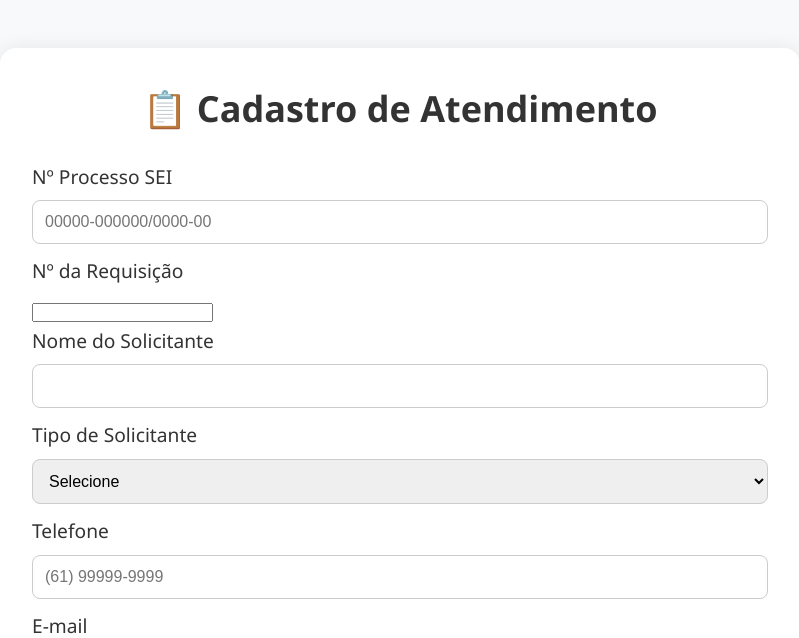
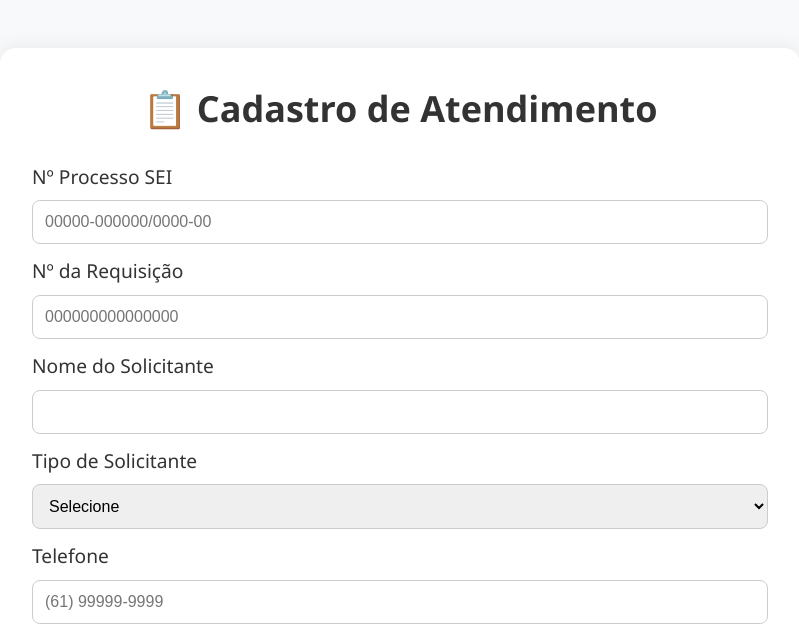
Before and after one commit to PadawanXXVI/cr_novacap, a Flask app: page /cadastro-atendimento in a window 1280 px wide. Shown: the top 638 px of the page, without its empty margins (240-1039 px from the left). Run offline with Flask 3, Linux system fonts and the light colour scheme; the visitor is signed in with stand-in values (Sample User, id 1); data that the repository does not hold is empty.

Commit message:
padronizado o campo "Nº da Requisição" no cadastro de atendimento
Ajustado o input do campo "Nº da Requisição" para seguir o mesmo padrão visual e estrutural do campo "Nº do Processo SEI", com placeholder e maxlength aplicados.

```diff
--- a/app/templates/cadastro_atendimento.html
+++ b/app/templates/cadastro_atendimento.html
@@ -29,7 +29,7 @@
       <!-- Número da Requisição -->
       <div>
         <label for="numero_requisicao" class="block font-medium">Nº da Requisição</label>
-        <input type="number" name="numero_requisicao" id="numero_requisicao" class="input w-full">
+        <input type="text" name="numero_requisicao" id="numero_requisicao" class="input w-full" placeholder="000000000000000" maxlength="15">
       </div>
 
       <!-- Nome do Solicitante -->
@@ -105,7 +105,6 @@
 
       <!-- Botões adicionais -->
       <div class="md:col-span-2 text-center mt-6 flex flex-col md:flex-row justify-center gap-4">
-
         <a href="{{ url_for('dashboard_protocolo') }}"
            class="bg-yellow-500 text-white px-5 py-2 rounded-xl shadow hover:bg-yellow-600 transition">
           🔙 Voltar ao Dashboard
@@ -120,7 +119,6 @@
            class="bg-blue-500 text-white px-5 py-2 rounded-xl shadow hover:bg-blue-600 transition">
           📄 Listar Atendimentos
         </a>
-
       </div>
     </form>
   </div>
```
